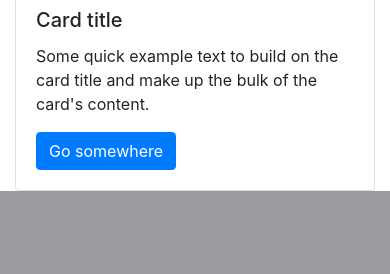
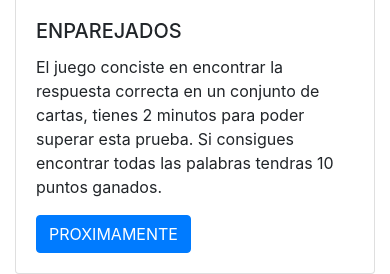
Before and after one commit to crisss07/juegos, a CodeIgniter app: page /juegos/index.php/welcome/index in a window 390 px wide. Shown: the part 1907-2181 px from the top of the page. Before the commit the page ends 2098 px from the top, so only its background shows below. Run offline with CodeIgniter, Linux system fonts and the light colour scheme.

Commit message:
Se adiciono las imagenes de los juegos sopa y ahorcado

```diff
--- a/application/views/welcome_message.php
+++ b/application/views/welcome_message.php
@@ -50,13 +50,57 @@ defined('BASEPATH') OR exit('No direct script access allowed');
 	<div class="container">
 
 	  <div class="row">
+
+		<div class="col-md-6 col-sm-12">
+			<div class="card">
+			  <img src="<?php echo base_url('/public/img/ahorcado.jpg'); ?>" class="card-img-top" alt="...">
+			  <div class="card-body">
+			    <h5 class="card-title">EL AHORCADO</h5>
+			    <p class="card-text">
+			    	El juego conciste en encontrar la respuesta
+			    	a la pregunta, tienes 1 minuto para poder
+			    	superar esta prueba.
+			    	Si consigues encontrar todas las palabras tendras
+			    	10 puntos ganados.
+			    </p>
+			    <a href="#" class="btn btn-info">COMENZAR A JUGAR</a>
+			  </div>
+			</div>
+		</div>
+
 	  	<div class="col-md-6 col-sm-12">
+	    	<div class="card">
+	    	  <img src="<?php echo base_url('/public/img/sopa.jpg'); ?>" class="card-img-top" alt="...">
+	    	  <div class="card-body">
+	    	    <h5 class="card-title">SOPA DE LETRAS</h5>
+	    	    <p class="card-text">
+					El juego conciste en encontrar las palabras dentro
+					de la sopa de letras, tienes 2 minutos para poder
+					superar esta prueba.
+					Si consigues encontrar todas las palabras tendras
+					10 puntos ganados.
+	    	    </p>
+	    	    <a href="#" class="btn btn-warning">COMENZAR A JUGAR</a>
+	    	  </div>
+	    	</div>
+	    </div>
+
+	</div>
+	<p></p>
+	<div class="row">
+	    <div class="col-md-6 col-sm-12">
 	    	<div class="card">
 	    	  <img src="https://www.macgamestore.com/images_screenshots/the-cooking-game-50592.jpg" class="card-img-top" alt="...">
 	    	  <div class="card-body">
-	    	    <h5 class="card-title">Card title</h5>
-	    	    <p class="card-text">Some quick example text to build on the card title and make up the bulk of the card's content.</p>
-	    	    <a href="#" class="btn btn-primary">Go somewhere</a>
+	    	    <h5 class="card-title">TRIVIA</h5>
+	    	    <p class="card-text">
+					El juego conciste en escoger la respuesta correcta
+					lo mas rapido posible, tienes 2 minutos para poder
+					superar esta prueba.
+					Si consigues encontrar todas las palabras tendras
+					10 puntos ganados.
+	    	    </p>
+	    	    <a href="#" class="btn btn-success">COMENZAR A JUGAR</a>
 	    	  </div>
 	    	</div>
 	    </div>
@@ -64,32 +108,15 @@ defined('BASEPATH') OR exit('No direct script access allowed');
 	    	<div class="card">
 	    	  <img src="https://www.macgamestore.com/images_screenshots/the-cooking-game-50592.jpg" class="card-img-top" alt="...">
 	    	  <div class="card-body">
-	    	    <h5 class="card-title">Card title</h5>
-	    	    <p class="card-text">Some quick example text to build on the card title and make up the bulk of the card's content.</p>
-	    	    <a href="#" class="btn btn-primary">Go somewhere</a>
-	    	  </div>
-	    	</div>
-	    </div>
-	</div>
-	<p></p>
-	<div class="row">
-	    <div class="col-md-6 col-sm-12">
-	    	<div class="card">
-	    	  <img src="https://www.macgamestore.com/images_screenshots/the-cooking-game-50592.jpg" class="card-img-top" alt="...">
-	    	  <div class="card-body">
-	    	    <h5 class="card-title">Card title</h5>
-	    	    <p class="card-text">Some quick example text to build on the card title and make up the bulk of the card's content.</p>
-	    	    <a href="#" class="btn btn-primary">Go somewhere</a>
-	    	  </div>
-	    	</div>
-	    </div>
-	    <div class="col-md-6 col-sm-12">
-	    	<div class="card">
-	    	  <img src="https://www.macgamestore.com/images_screenshots/the-cooking-game-50592.jpg" class="card-img-top" alt="...">
-	    	  <div class="card-body">
-	    	    <h5 class="card-title">Card title</h5>
-	    	    <p class="card-text">Some quick example text to build on the card title and make up the bulk of the card's content.</p>
-	    	    <a href="#" class="btn btn-primary">Go somewhere</a>
+	    	    <h5 class="card-title">ENPAREJADOS</h5>
+	    	    <p class="card-text">
+	    	    	El juego conciste en encontrar la respuesta correcta
+	    	    	en un conjunto de cartas, tienes 2 minutos para poder
+	    	    	superar esta prueba.
+	    	    	Si consigues encontrar todas las palabras tendras
+	    	    	10 puntos ganados.
+	    	    </p>
+	    	    <a href="#" class="btn btn-primary" disabled>PROXIMAMENTE</a>
 	    	  </div>
 	    	</div>
 	    </div>
```
Also changed, not shown: public/img/ahorcado.jpg (added), public/img/sopa.jpg (added).
